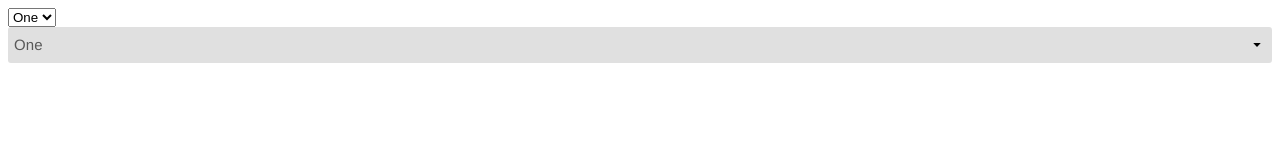
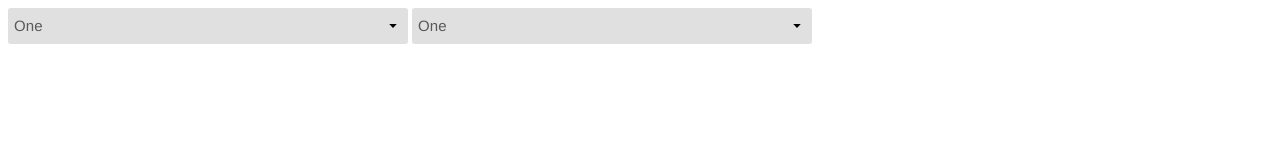
Before and after one commit to chantastic/select.css, a plain HTML site: page index.html in a window 1280 px wide. Drawn offline with Linux system fonts and the light colour scheme.

Commit message:
change: bare-select -> select and add optgroup

```diff
--- a/index.html
+++ b/index.html
@@ -3,21 +3,26 @@
 <head>
   <link rel="stylesheet" href="./select.css" />
 </head>
-<body class="pco">
-  <section>
-    <div class="select">
-      <select aria-label="Select a thing">
-        <option>One</option>
-        <option>Two</option>
-      </select>
-    </div>
-  </section>
+<body>
+  <select class="select" aria-label="Select a thing">
+    <option>One</option>
+    <option>Two</option>
+    <option>Three</option>
+    <option>Four</option>
+  </select>
 
-  <section>
-    <select class="bare-select" aria-label="Select a thing">
+  <select class="select" aria-label="Select a thing">
+    <optgroup label="group one">
       <option>One</option>
       <option>Two</option>
-    </select>
-  </section>
+    </optgroup>
+    <optgroup label="group one">
+      <option>Four</option>
+      <option>Five</option>
+    </optgroup>
+    <optgroup label="group one">
+      <option>Six</option>
+    </optgroup>
+  </select>
 </body>
 </html>
--- a/select.css
+++ b/select.css
@@ -1,4 +1,4 @@
-.bare-select {
+.select {
   position: relative;
   height: 36px;
   border: none;
@@ -18,13 +18,11 @@
   background-color: #e0e0e0;
 
 
-
   display: inline-block;
   padding: 0 .4em 0 .4em;
   margin-bottom: 2em;
   vertical-align: middle;
   border-radius: 3px;
-
 
 
   font-family: "Helvetica Neue",Arial,Helvetica,Verdana,sans-serif;
@@ -37,36 +35,40 @@
   -webkit-appearance: none;
      -moz-appearance: none;
           appearance: none;
+
+
+  /* dev */
+  max-width: 400px;
 }
 
 /* Undo the Firefox inner focus ring */
-.bare-select:focus:-moz-focusring {
+.select:focus:-moz-focusring {
   color: transparent;
   text-shadow: 0 0 0 #000;
 }
 
 /* Focus */
-.bare-select:focus {
+.select:focus {
   box-shadow: 0 0 0 .075rem #fff, 0 0 0 .2rem #0074d9;
 }
 
 /* IE9 hack to hide the arrow */
-@media screen and (min-width:0\0) {
-  .bare-select {
-    z-index: 1;
-    padding: .5rem 1.5rem .5rem 1rem;
-  }
-
-  .bare-select:hover,
-  .bare-select:focus,
-  .bare-select:active {
-    color: #555;
-    background-color: #eee;
-  }
-}
+/* @media screen and (min-width:0\0) { */
+/*   .bare-select { */
+/*     z-index: 1; */
+/*     padding: .5rem 1.5rem .5rem 1rem; */
+/*   } */
+/*  */
+/*   .bare-select:hover, */
+/*   .bare-select:focus, */
+/*   .bare-select:active { */
+/*     color: #555; */
+/*     background-color: #eee; */
+/*   } */
+/* } */
 
 /* Hide the arrow in IE10 and up */
-.bare-select::-ms-expand {
+.select::-ms-expand {
   display: none;
 }
 
```
